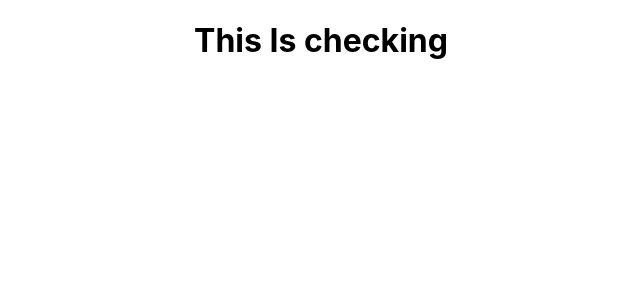
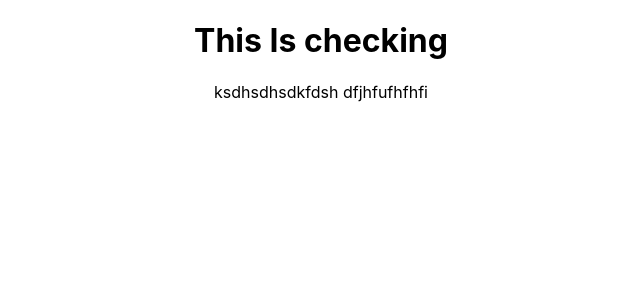
Before and after one commit to dharmender0801/awsfront-end, a React (Create React App) app: page / in a window 1280 px wide. Shown: the top 300 px of the page, without its empty margins (319-959 px from the left). Built offline with nearby package versions, Linux system fonts and the light colour scheme.

Commit message:
new adddition

```diff
--- a/src/App.js
+++ b/src/App.js
@@ -4,6 +4,8 @@ function App() {
   return (
     <div className="App">
      <h1>This Is checking</h1>
+     ksdhsdhsdkfdsh
+     dfjhfufhfhfi
 
     </div>
   );
```
